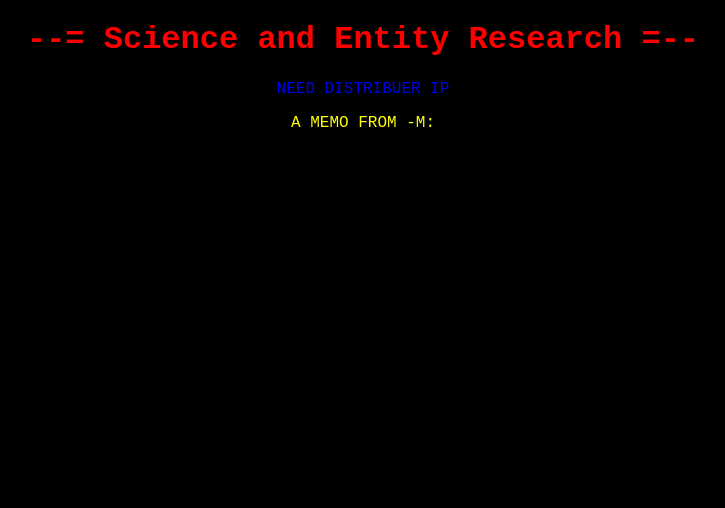
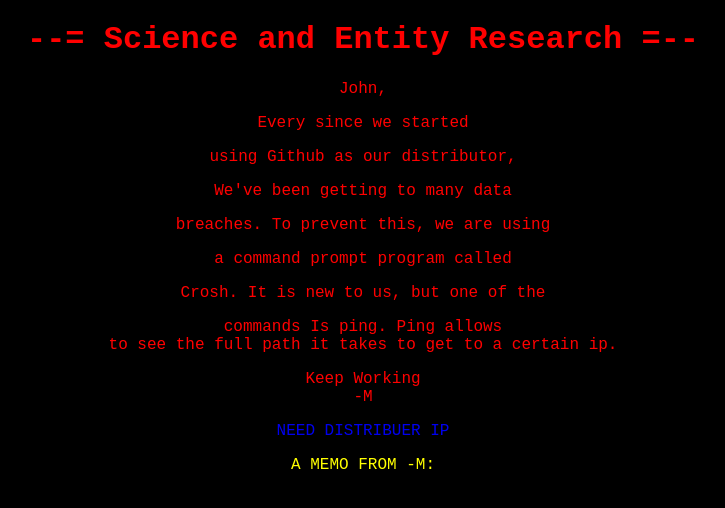
Before and after one commit to NeonK/Crosh, a plain HTML site: page index.html in a window 1280 px wide. Shown: the whole page, without its empty margins (277-1002 px from the left). Drawn offline with Linux system fonts and the light colour scheme.

Commit message:
Update index.html

```diff
--- a/index.html
+++ b/index.html
@@ -13,6 +13,15 @@
       <p></p>
       <p></p>
       <h1 font size="5" style="color:red">--= Science and Entity Research =--</h1>
+      <p style="color:red">John,</p>
+      <p style="color:red">Every since we started</p>
+      <p style="color:red">using Github as our distributor,</p>
+      <p style="color:red">We've been getting to many data</p>
+      <p style="color:red">breaches. To prevent this, we are using</p>
+      <p style="color:red">a command prompt program called</p>
+      <p style="color:red">Crosh. It is new to us, but one of the</p>
+      <p style="color:red">commands Is ping. Ping allows <br> to see the full path it takes to get to a certain ip.</p>
+      <p style="color:red">Keep Working <br> -M</p>
       <p><a href="https://NeonK.github.io/Crosh/login.html" style="text-decoration: none" "color:#FF0000;">NEED DISTRIBUER IP</a></p>
       <p style="color:yellow">A MEMO FROM -M:</p>
       <br /><br /><br /><br /><br />
```
